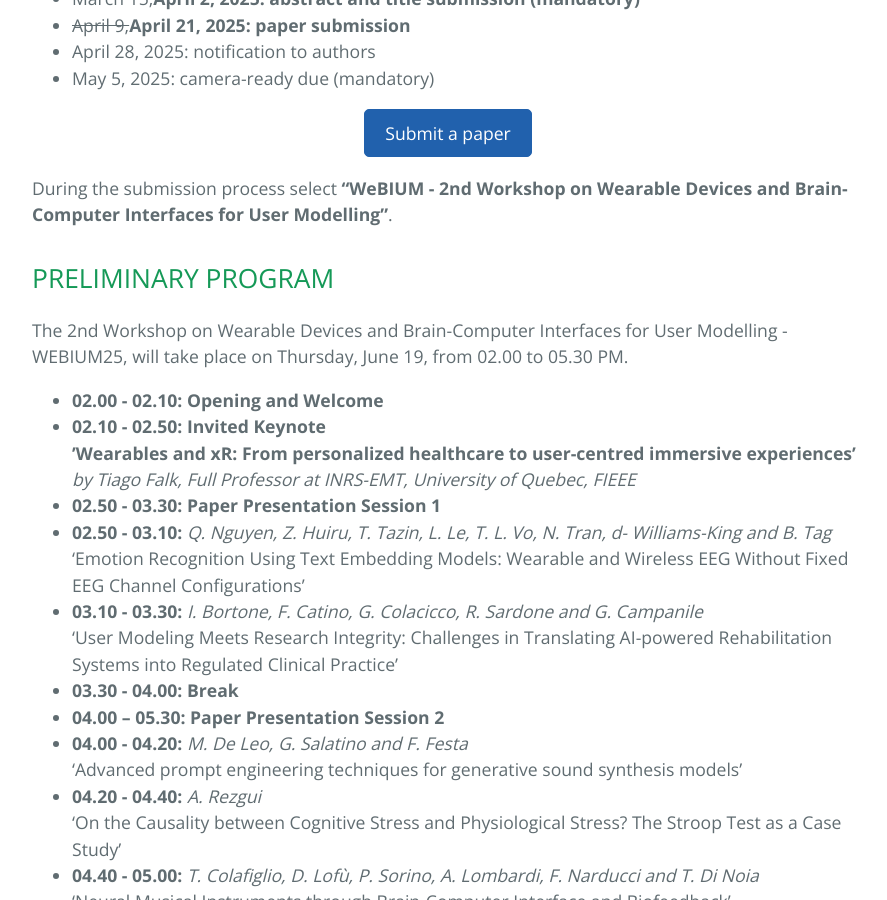
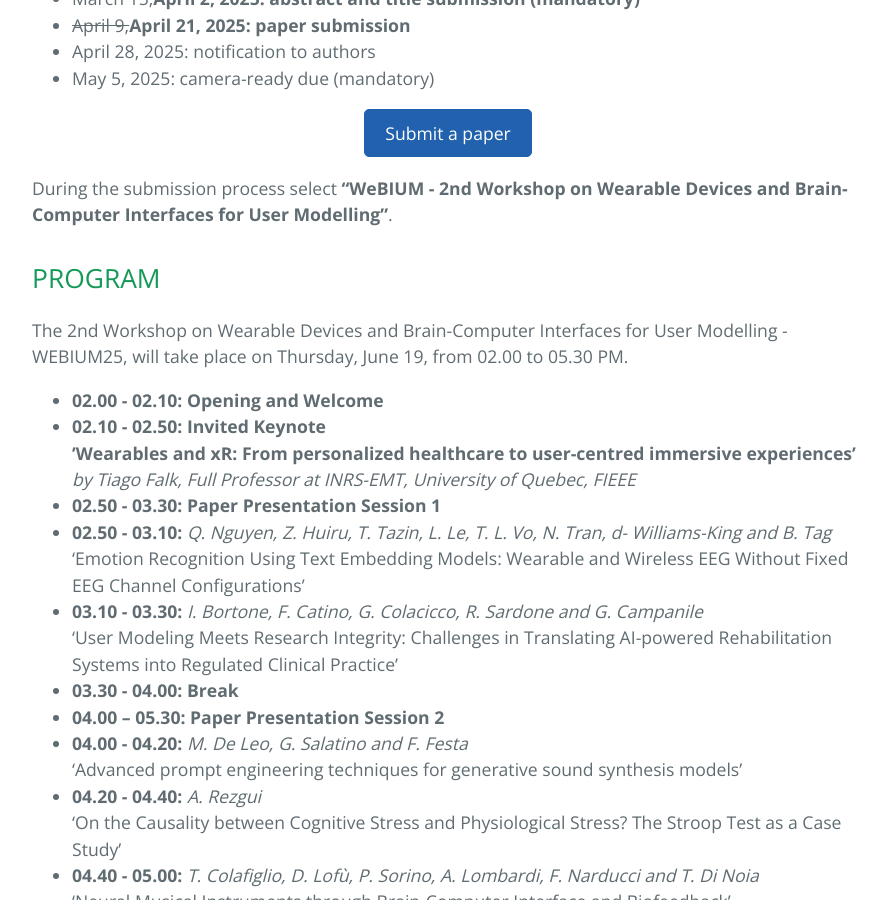
Before and after one commit to sisinflab/webium25, a Jekyll site: the page built from index.md, in a window 1280 px wide and 900 px high, scrolled down 4370 px. Shown: the whole window, without its empty margins (192-1079 px from the left). Built offline with Jekyll 4.4.1, drawn with Linux system fonts in a browser that asks for light colours.

Commit message:
Update index.md
Program v_4

```diff
--- a/index.md
+++ b/index.md
@@ -122,7 +122,7 @@ Topics of interest include, but are not limited to:
 During the submission process select <b>“WeBIUM - 2nd Workshop on Wearable Devices and Brain-Computer Interfaces for User Modelling”</b>.
 
 
-## PRELIMINARY PROGRAM <a name="WO"></a>
+## PROGRAM <a name="WO"></a>
 
 The 2nd Workshop on Wearable Devices and Brain-Computer Interfaces for User Modelling - WEBIUM25, will take place on  Thursday, June 19, from 02.00 to 05.30 PM.
 
```
